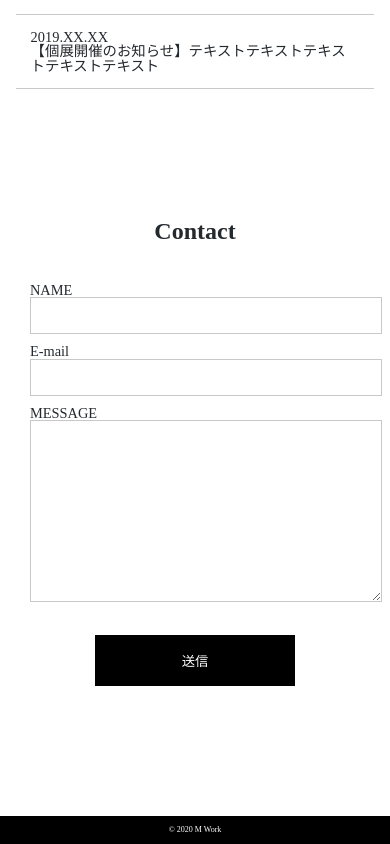
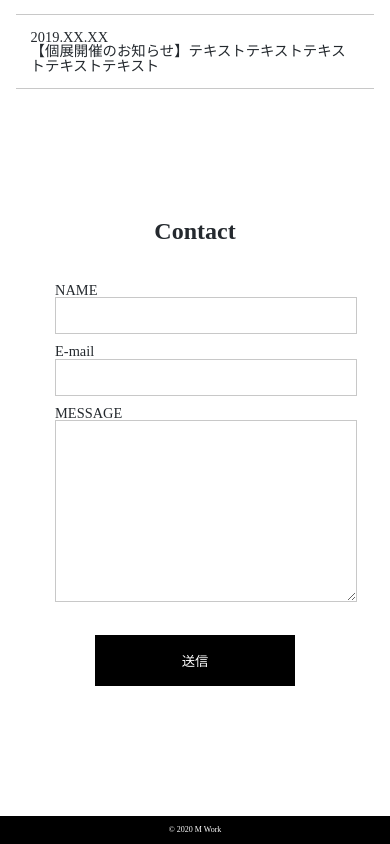
Before and after one commit to I8903/mywork, a plain HTML site: page index.html in a window 390 px wide. Shown: the part 3019-3863 px from the top of the page. Drawn offline with Linux system fonts and the light colour scheme.

Commit message:
Add files via upload

```diff
--- a/top.css
+++ b/top.css
@@ -177,6 +177,7 @@ section h2 {
   padding: 0 4%;
   margin: 0 auto;
   margin-bottom: 130px;
+  align-items: center;
 }
 .section-contact dl {
   display: flex;
@@ -213,20 +214,19 @@ section h2 {
   background: #fff;
   color: #000;
 }
-@media screen and (max-width: 600px){
+@media screen and (max-width: 650px){
   .section-contact dl {
     flex-direction: column;
     align-items: center;
-    text-align: center;
   }
   .section-contact dt {
-    width: 100%;
+    width: 90%;
     text-align: left;
-    padding: 0 4%;
+    padding: 0 6%;
   }
   .section-contact dd {
-    width: 100%;
-    padding: 0 4%;
+    width: 90%;
+    padding: 0 6%;
   }
 }
 #footer {
```
